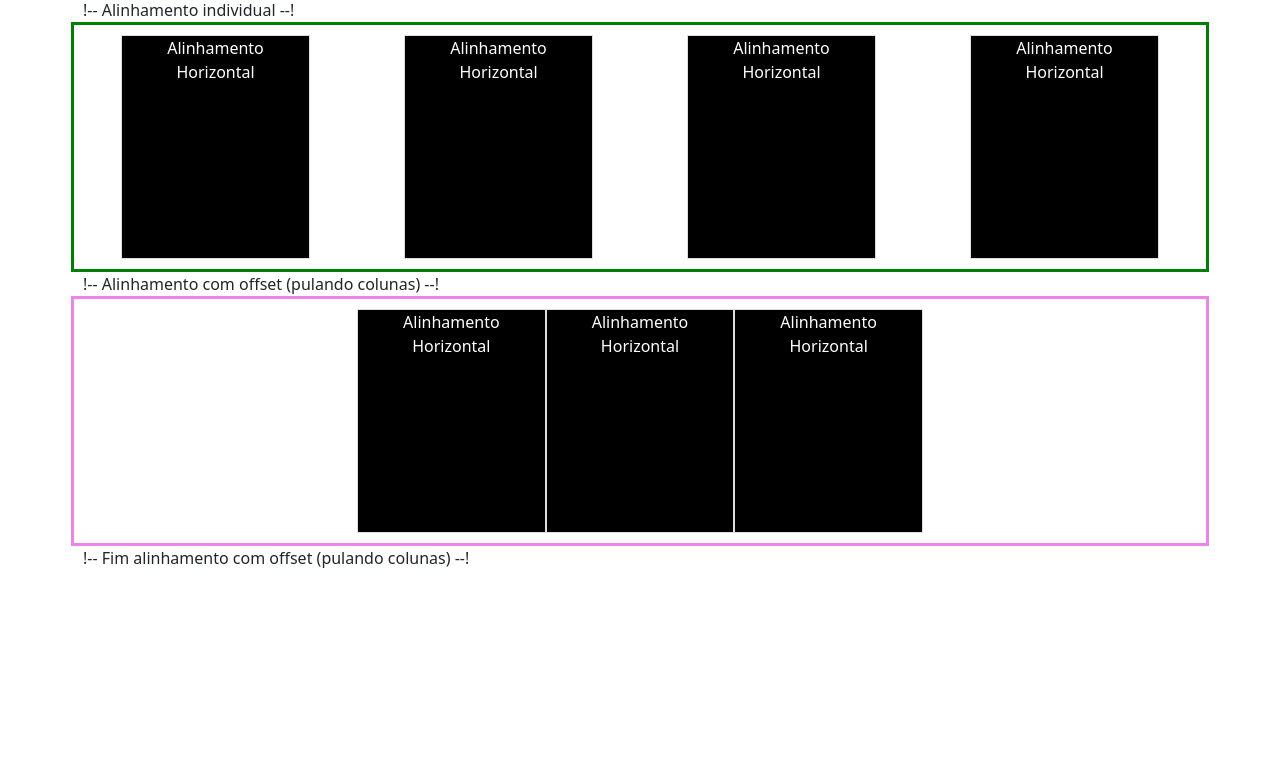
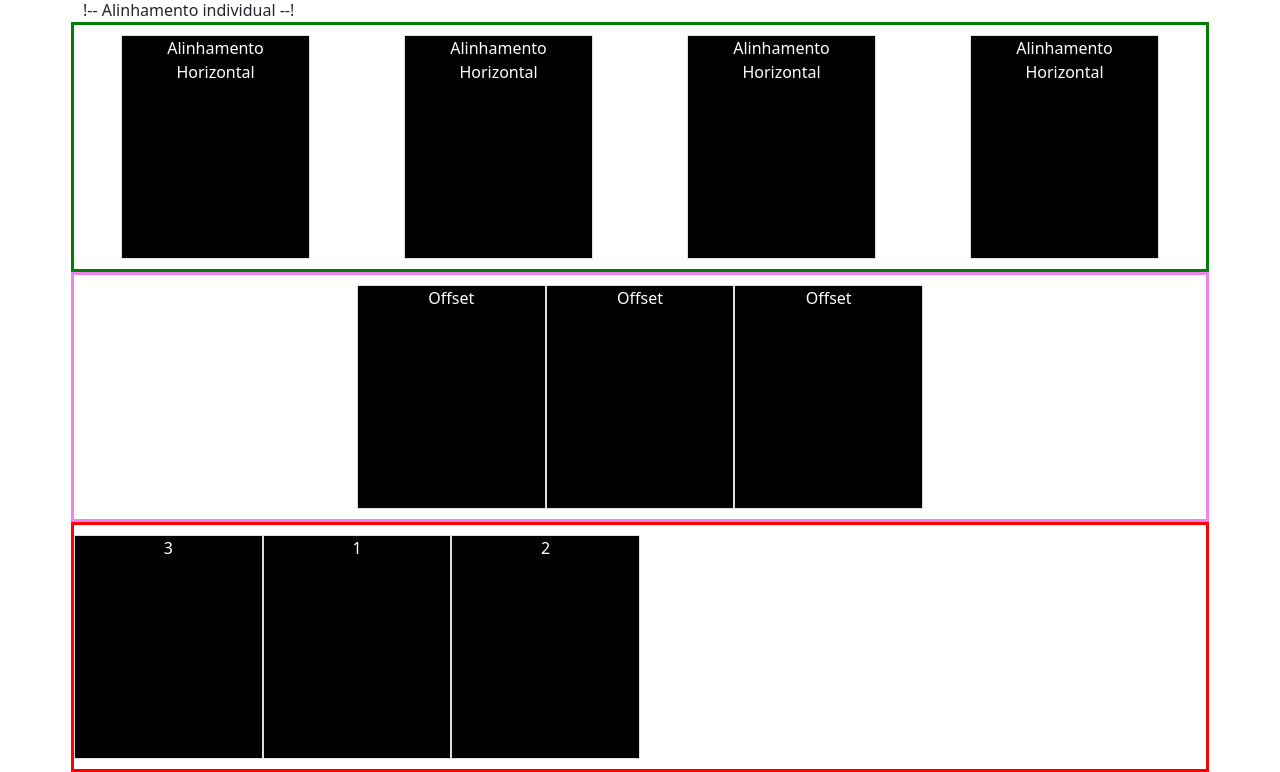
Before and after one commit to danilobsantos/bootstrap, a plain HTML site: page index.html in a window 1280 px wide. Shown: the part 713-1485 px from the top of the page. Before the commit the page ends 1283 px from the top, so only its background shows below. Drawn offline with Linux system fonts and the light colour scheme.

Commit message:
Ordenando colunas com 'order'

```diff
--- a/index.html
+++ b/index.html
@@ -131,19 +131,32 @@
                     Alinhamento Horizontal
                 </div>
             </div>
-    !-- Alinhamento com offset (pulando colunas) --!
+    <!-- Alinhamento com offset (pulando colunas) -->
             <div class="row " style="min-height: 250px; border: solid violet;">
                 <div class="col-2 offset-lg-3 offset-sm-1 exemplo-cor dark text-center">
-                    Alinhamento Horizontal
+                    Offset
                 </div>
                 <div class="col-2 exemplo-cor dark text-center">
-                    Alinhamento Horizontal
+                    Offset
                 </div>
                 <div class="col-2 exemplo-cor dark text-center">
-                    Alinhamento Horizontal
+                    Offset
                 </div>
             </div>
-    !-- Fim alinhamento com offset (pulando colunas) --!
+    <!-- Fim alinhamento com offset (pulando colunas) -->
+    <!-- Ordenando colunas com a classe order -->
+            <div class="row " style="min-height: 250px; border: solid red;">
+                <div class="col-2 order-3 order-sm-2 exemplo-cor dark text-center">
+                    1
+                </div>
+                <div class="col-2 order-1 order-sm-3 exemplo-cor dark text-center">
+                    2
+                </div>
+                <div class="col-2 order-2 order-sm-1 exemplo-cor dark text-center">
+                    3
+                </div>
+            </div>
+    <!-- Ordenando colunas com a classe order -->
     </section>
 </body>
 </html>
```
